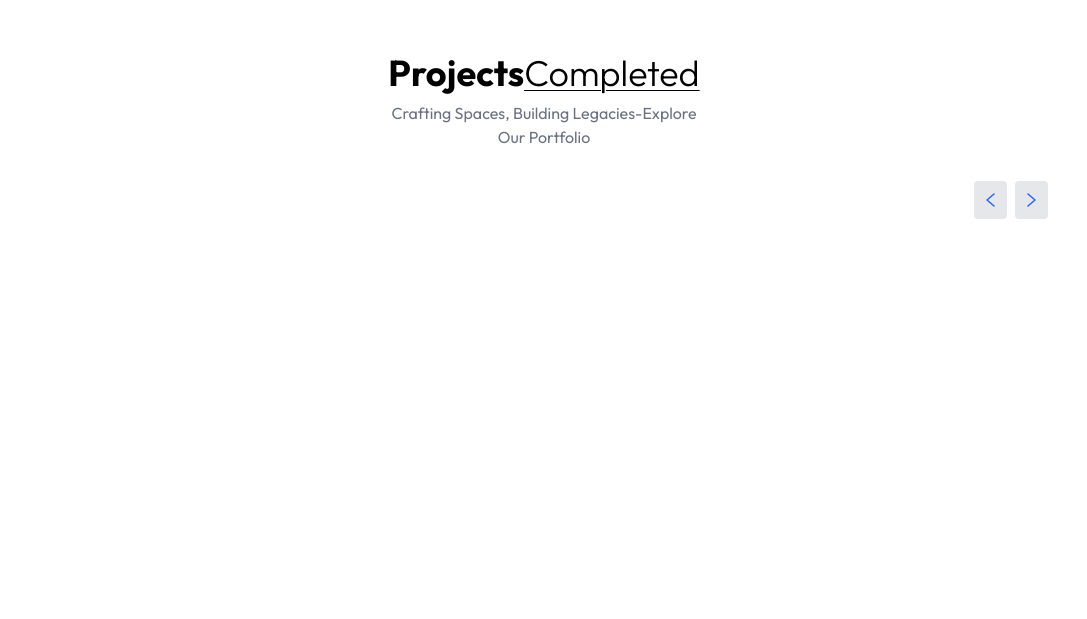
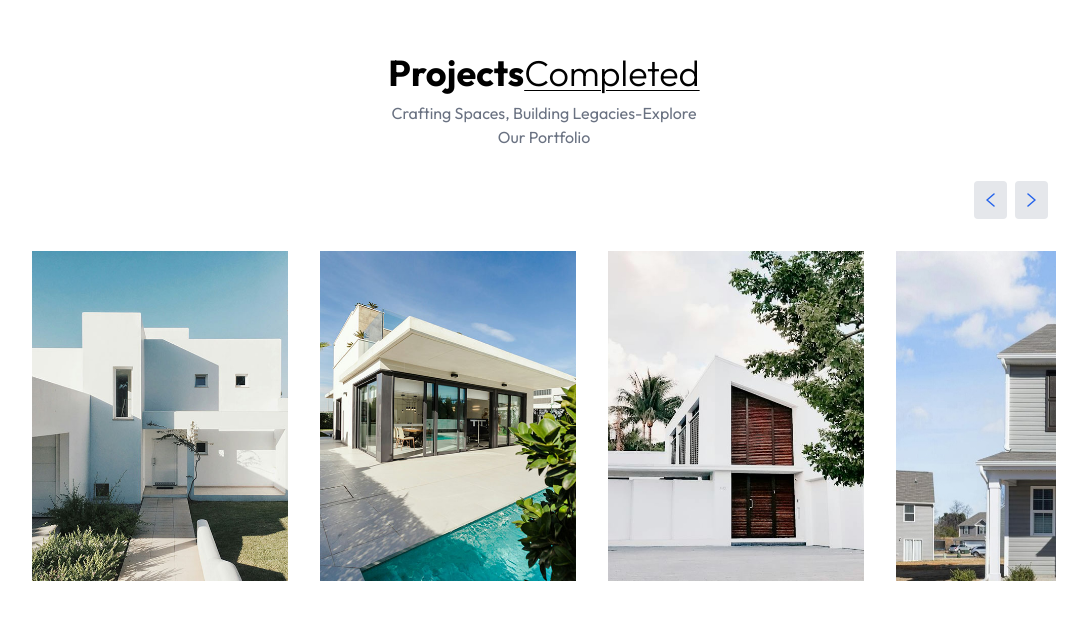
Before and after one commit to yazy7991/Havenly, a React (Vite) app: page / in a window 1280 px wide. Shown: the part 1715-2334 px from the top of the page, without its empty margins (96-1183 px from the left). Before the commit the page ends 2062 px from the top, so only its background shows below. Built offline with nearby package versions, Linux system fonts and the light colour scheme.

Commit message:
Project card added

```diff
--- a/src/components/Projects.jsx
+++ b/src/components/Projects.jsx
@@ -1,5 +1,5 @@
 import React from 'react'
-import { assets } from '../assets/assets'
+import { assets, projectsData } from '../assets/assets'
 
 const Projects = () => {
   return (
@@ -20,6 +20,20 @@
             </button>
         </div>
 
+        {/**Projects Slider Container*/}
+        <div className='overflow-hidden'>
+            <div className='flex gap-8 transition-transform duration-500
+            ease-in-out'>
+                {projectsData.map((project, index)=>(
+                    <div key={index} className='relative flex-shrink-0
+                    w-full sm:w-1/4'>
+                        <img src={project.image} alt={project.title}/>
+                    </div>
+
+                ))}
+            </div>
+        </div>
+
 
 
     </div>
```
